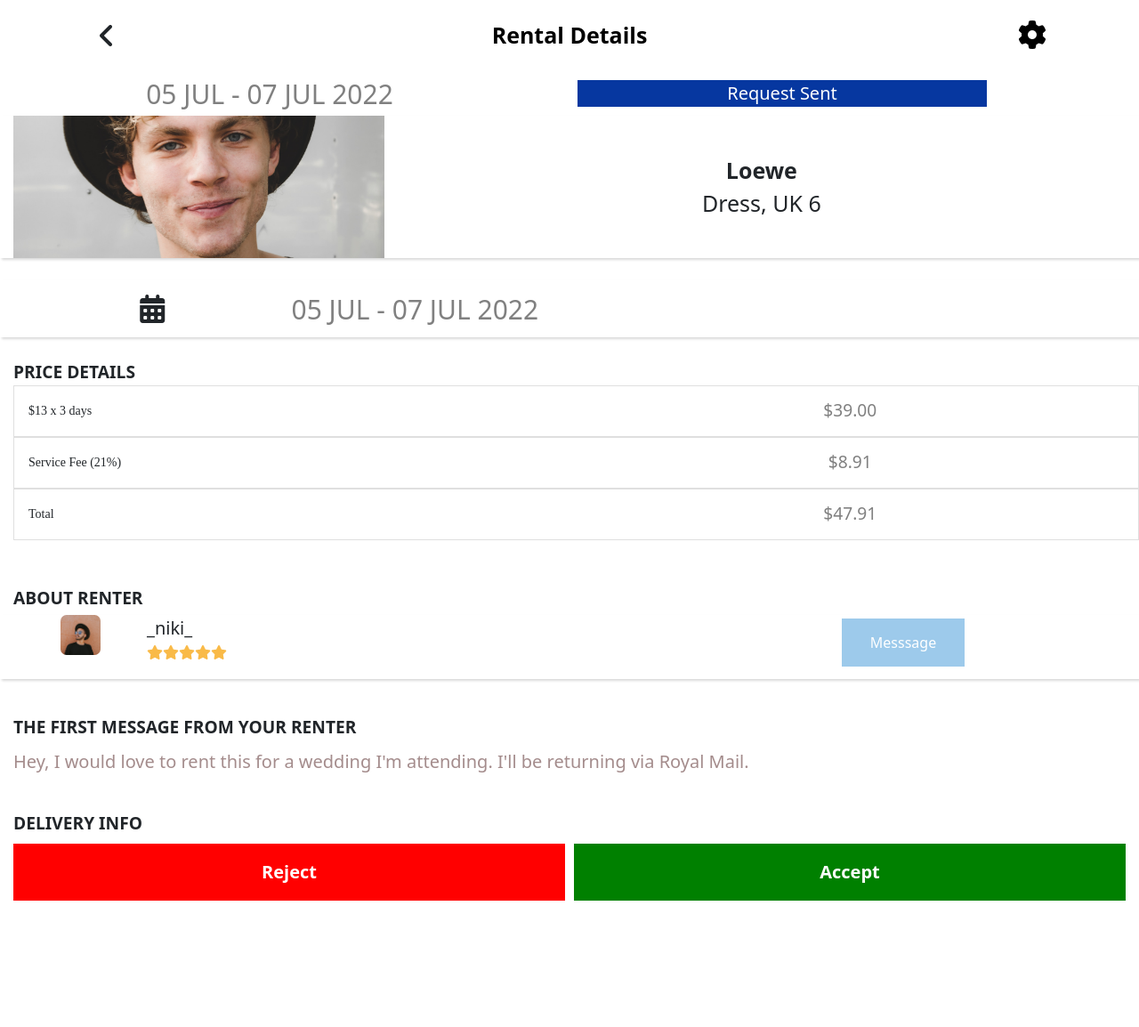
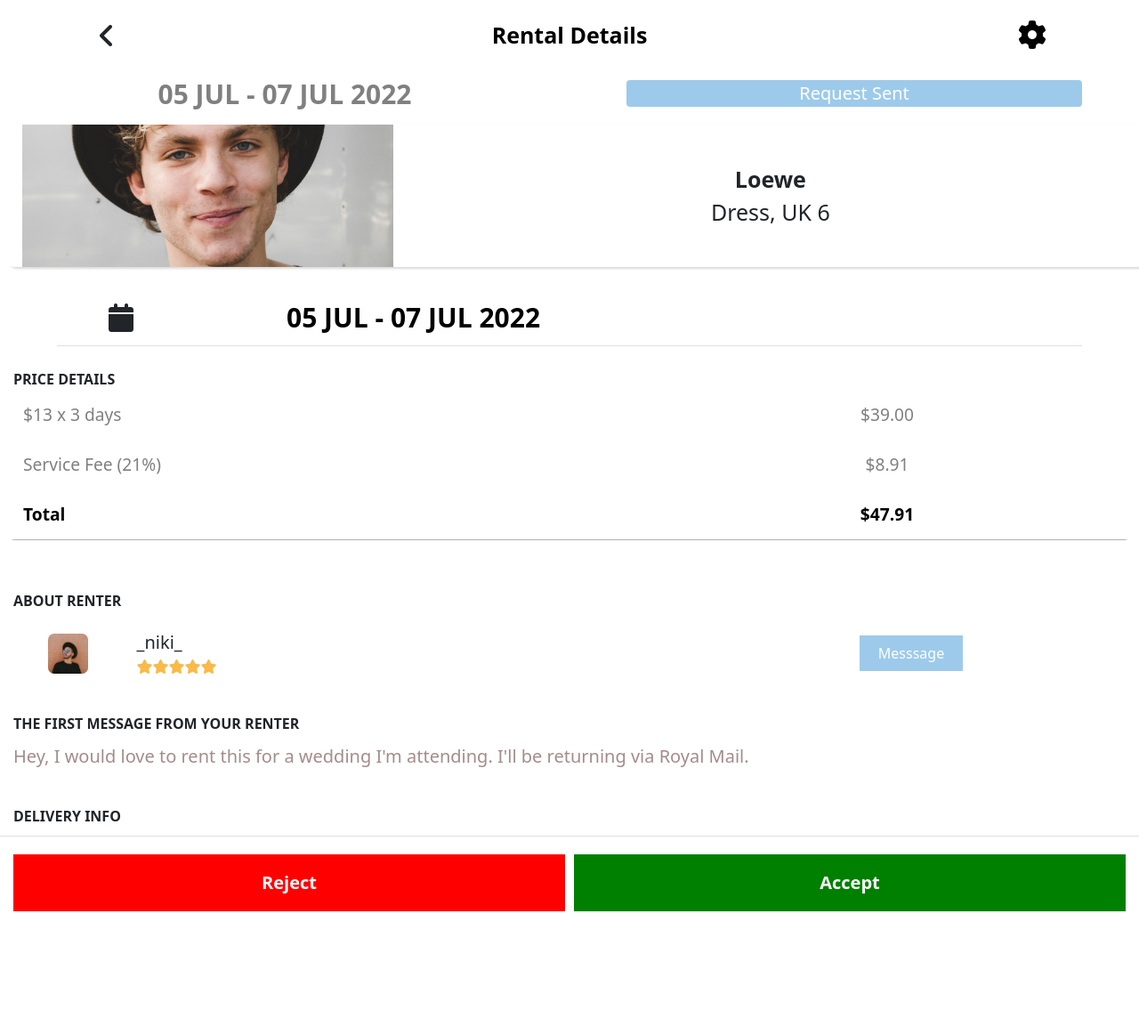
Before and after one commit to Shababhaider13/Sofia-UI, a PHP site: page /sofia/rental_details.php in a window 1280 px wide. Shown: the whole page at 89% size. Before the commit the page ends 1012 px from the top, so only its background shows below. Run offline with PHP 8.4, Linux system fonts and the light colour scheme; some libraries are stand-ins or nearby versions.

Commit message:
shabab working

```diff
--- a/moreproduct.php
+++ b/moreproduct.php
@@ -240,7 +240,7 @@
     <!-- header start -->
     <div id="profile_header">
         <div class="iconprofileheader">
-            <i class="fa-solid fa-arrow-left-long fa-2x" onclick="history.go(-1)"></i>
+            <i class="fa fa-angle-left fa-2x" onclick="history.go(-1)"></i>
         </div>
         <div id="profile_heading">
             <div id="profhead">More Products</div>
--- a/myproducts.php
+++ b/myproducts.php
@@ -287,7 +287,7 @@
 
     <div class="moreproducts1">
 
-<a href="productupload.php"><button class="button1 button3 ">Upload More Products</button></a>
+<a href="product.php"><button class="button1 button3 ">Upload More Products</button></a>
 
 </div>
 
--- a/rental_details.php
+++ b/rental_details.php
@@ -14,13 +14,16 @@
     <link rel="stylesheet" href="style.css">
     <style>
         .button1 {
+            height: 40px;
   background-color: #9DCAEB;
   border: none;
   color: white;
-  padding: 15px 32px;
+  padding: 15px 21px;
   text-align: center;
   text-decoration: none;
-  display: inline-block;
+  display: flex;
+  justify-content: center;
+  align-items: center;
   margin: 4px 2px;
   cursor: pointer;
 }
@@ -60,7 +63,7 @@
     <!-- request sent end -->
 
     <!-- profile start -->
-    <div id="profile_rental">
+    <div id="profile_rental" style="margin-top: 10px;">
         <div id="imgprogrental"></div>
         <div id="contentprogrental">
             <div class="low1 low2">Loewe</div>
@@ -71,41 +74,41 @@
 
     <!-- calender start -->
     <div id="calrental">
-        <div class="disflex"><i class="fa-solid fa-calendar-days fa-2x"></i></div>
+        <div class="disflex" style="width:50%;"><i class="fa-solid far fa-calendar fa-2x"></i></div>
         <div class="disflex1">
-            <div class="date_rental">05 JUL - 07 JUL 2022</div>
+            <div class="date_rental" style="margin-left: -30px; color:black;">05 JUL - 07 JUL 2022</div>
         </div>
     </div>
     <!-- calender end -->
 
     <!-- price start -->
     <div class="del1">PRICE DETAILS</div>
-    <div class="subdel2">
-    <ul class="list-group">
-    <div><li class="list-group-item "><div class="picdet" style="background-color:white">
+    <div class="subdel5">
+    <ul class="list-group" style="border-bottom: 1px solid #76767691; margin-left:10px; margin-right:10px;">
+    <div><li class="list-group-item " style="border: none;"><div class="picdet" style="background-color:white">
         <div class="picdet1">
-            <div class="picdet2">$13 x 3 days</div>
+            <div class="picdet3">$13 x 3 days</div>
         </div>
         <div class="picdet1 juscent">
-            <div class="picdet3">$39.00</div>
+            <div class="picdet3" style="margin-left: 100px;">$39.00</div>
         </div>
 
     </div></li></div>
-    <div><li class="list-group-item "><div class="picdet" style="background-color:white">
+    <div><li class="list-group-item " style="border: none;"><div class="picdet" style="background-color:white">
         <div class="picdet1">
-            <div class="picdet2">Service Fee (21%)</div>
+            <div class="picdet3">Service Fee (21%)</div>
         </div>
         <div class="picdet1 juscent">
-            <div class="picdet3">$8.91</div>
+            <div class="picdet3" style="margin-left: 100px;">$8.91</div>
         </div>
 
     </div></li></div>
-    <div><li class="list-group-item "><div class="picdet" style="background-color:white">
+    <div><li class="list-group-item " style="border: none;"><div class="picdet" style="background-color:white">
         <div class="picdet1">
-            <div class="picdet2">Total</div>
+            <div class="picdet3" style="color: black; font-weight:600;">Total</div>
         </div>
         <div class="picdet1 juscent">
-            <div class="picdet3">$47.91</div>
+            <div class="picdet3" style="color: black; font-weight:600; margin-left: 100px;">$47.91</div>
         </div>
 
     </div></li></div>
@@ -127,15 +130,15 @@
     <!-- price detail end -->
 
     <!-- About rental start-->
-    <div class="del1" style="margin-top: 20px;">ABOUT RENTER</div>
+    <div class="del1" style="margin-top: 20px;  margin-bottom: 20px;">ABOUT RENTER</div>
     <!-- profile start -->
-    <div id="rendetprof">
+    <div id="rendetprof" style="box-shadow: none; padding:0;">
         <div id="renderprof1">
-            <div class="renderprof2">
+            <div class="renderprof2" style="align-items: center;">
                 <div id="teea1pic"></div>
             </div>
 
-            <div>
+            <div style="display: flex; justify-content: center; flex-direction: column;">
                 <div class="bigfont">_niki_</div>
                 <div><i class="fa-solid fa-star favcol"></i><i class="fa-solid fa-star favcol"></i><i class="fa-solid fa-star favcol"></i><i class="fa-solid fa-star favcol"></i><i class="fa-solid fa-star favcol"></i></div>
             </div>
@@ -162,13 +165,13 @@
     <!-- first message end -->
 
     <!-- delivery INFO START -->
-    <div class="del1" style="margin-top: 40px;">DELIVERY INFO</div>
-    <div id="btndelinfo">
+    <div class="del1" style="margin-top: 40px; padding-bottom:10px; border-bottom: 1px solid #c6c3e391;">DELIVERY INFO</div>
+    <div id="btndelinfo" style="margin-top: 20px;">
         <div id="reject" class="bigfont">
-            <div id="reject1">Reject</div>
+            <div id="reject1" style="    padding: 10px 20px;">Reject</div>
         </div>
         <div id="accept" class="bigfont">
-            <div id="accept1">Accept</div>
+            <div id="accept1" style="    padding: 10px 20px;">Accept</div>
         </div>
     </div>
     <!-- Delivery INFO END -->
--- a/style.css
+++ b/style.css
@@ -1784,6 +1784,16 @@ input,
     grid-template-rows: 1fr 1fr 1fr;
 }
 
+.subdel5 {
+    width: 100%;
+    margin: 0;
+    height: 205px;
+    display: grid;
+    grid-template-columns: 1fr;
+    grid-template-rows: 1fr 1fr 1fr;
+}
+
+
 #review1 {
     width: 95%;
     margin: 15px auto;
@@ -1812,7 +1822,6 @@ input,
 .del1 {
     margin-top: 15PX;
     padding-left: 15px;
-    font-size: larger;
     font-weight: bolder;
 }
 
@@ -1871,38 +1880,39 @@ input,
 
 #request_start_rental {
     height: 50px;
-    width: 90%;
-    margin-right: 15px;
-    margin-left: 15px;
+    width: 100%;
+    margin-right: 10px;
     display: grid;
     grid-template-columns: 1fr 1fr;
     place-items: center;
 }
 
 .date_rental {
+    font-weight: 600;
     color: grey;
 }
 
 #req_btn {
-    background-color: #0637a0;
+    background-color: #9DCAEB;
     color: white;
     width: 80%;
     height: 30px;
     display: flex;
+    border-radius: 4px;
     justify-content: center;
     align-items: center;
     cursor: pointer;
 }
 
 #profile_rental {
-    width: 100%;
+    width: 93%;
     height: 10vh;
-    padding-left: 15px;
-    padding-right: 15px;
+    margin-left: 10px;
+    border-radius: 6px;
     display: grid;
     grid-template-columns: 1fr 2fr;
     grid-template-rows: 1fr;
-    box-shadow: rgba(0, 0, 0, 0.15) 1.95px 1.95px 2.6px;
+    box-shadow: 0px 3px 10px #c6c3e391;
 }
 
 #imgprogrental {
@@ -1933,15 +1943,13 @@ input,
 }
 
 #calrental {
-    width: 100%;
-    padding-left: 15px;
-    padding-right: 15px;
+    width: 90%;
+    border-bottom: 1px solid #c6c3e391;
     height: 8vh;
     margin: 25px auto;
     display: grid;
     grid-template-columns: 1fr 3fr;
     grid-template-rows: 1fr;
-    box-shadow: rgba(0, 0, 0, 0.15) 1.95px 1.95px 2.6px;
 }
 
 #renderprof1 {
```
